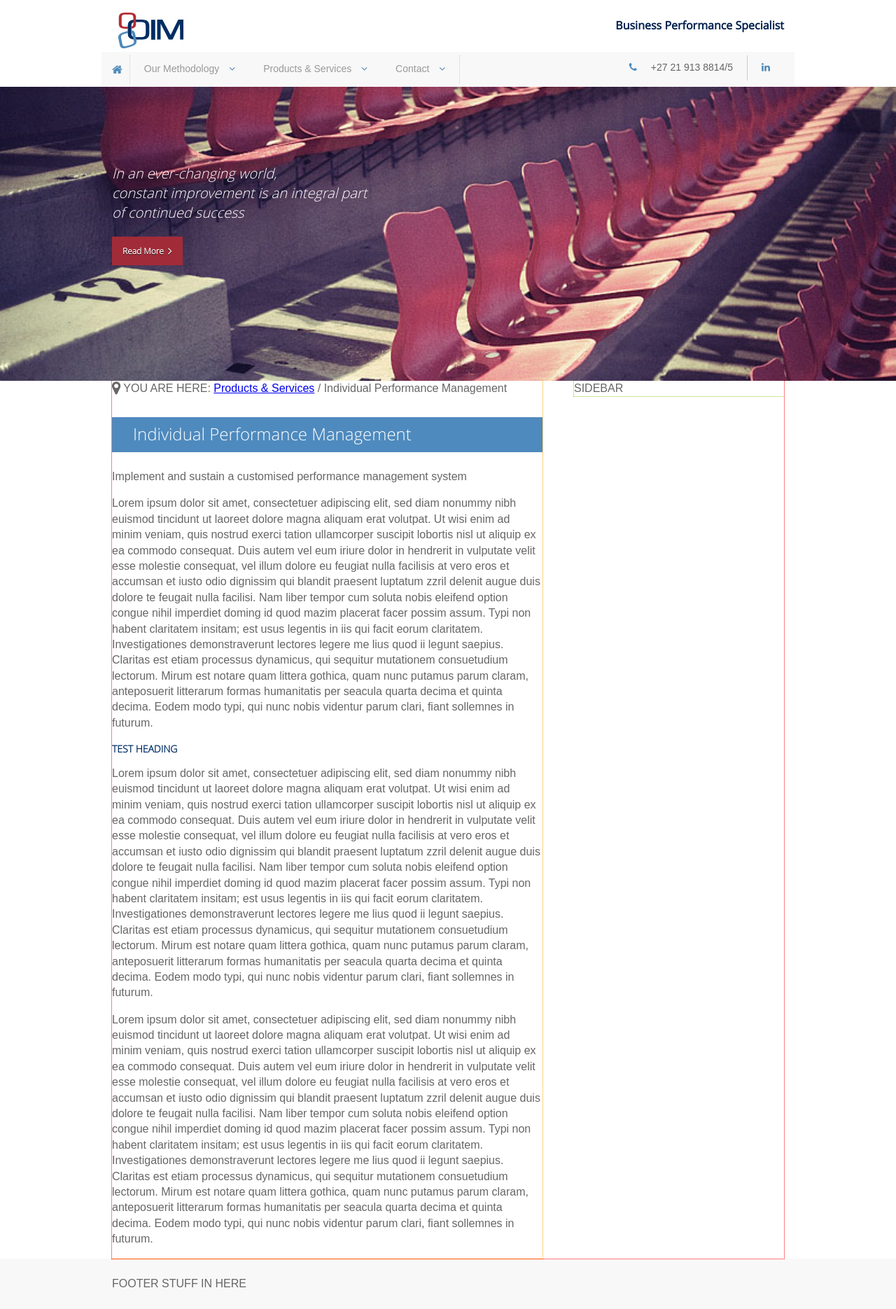
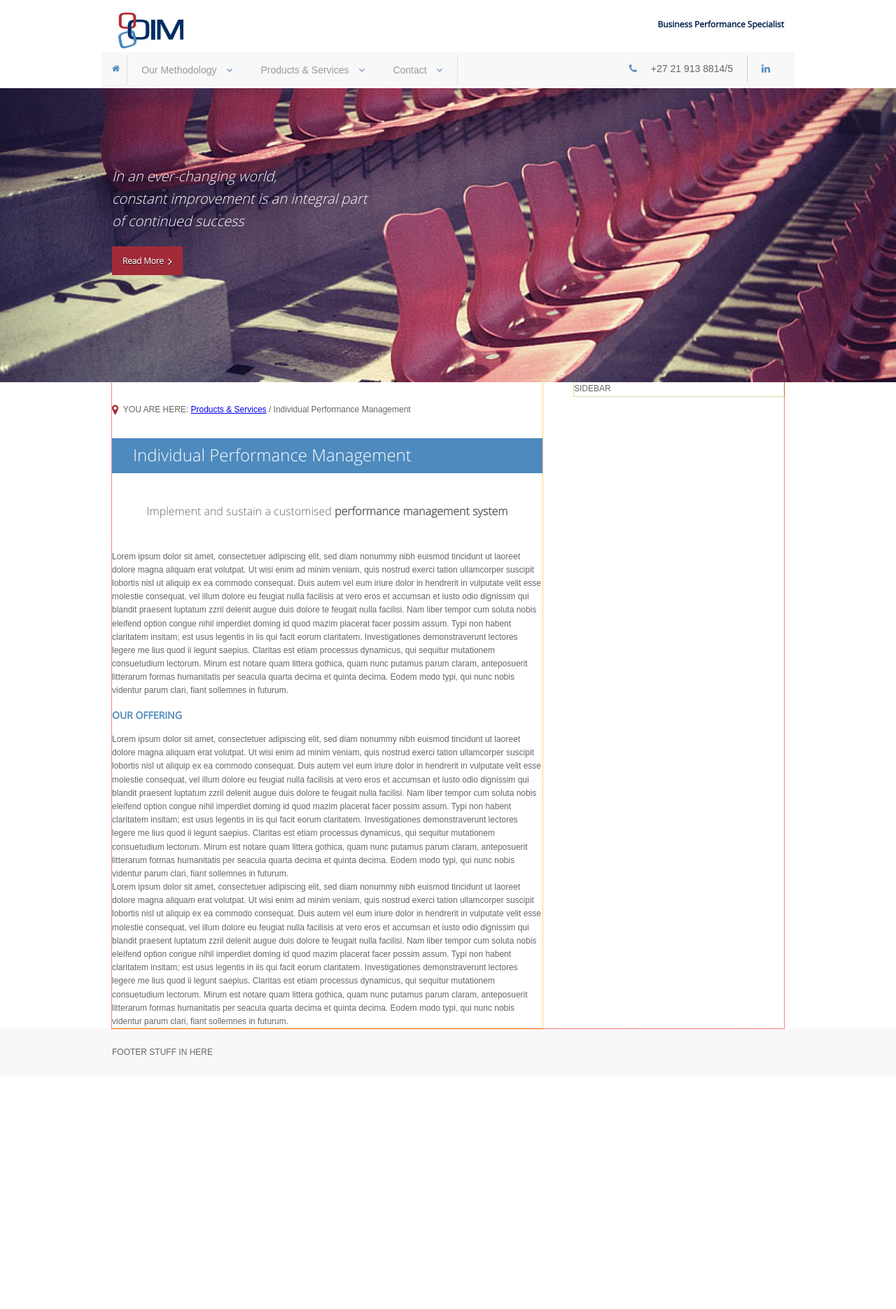
Before and after one commit to Fishgate/OIMGroup, a PHP site: page /products_services/index.php in a window 1280 px wide. Shown: the whole page at 70% size. After the commit the page ends 1507 px from the top, so only its background shows below. Run offline with PHP 8.4, Linux system fonts and the light colour scheme; some libraries are stand-ins or nearby versions.

Commit message:
Second Commit

```diff
--- a/htdocs/css/main.css
+++ b/htdocs/css/main.css
@@ -19,8 +19,8 @@
 }
 
 body {
-    font-size: 1em;
-    line-height: 1.4;
+    font-size: 12px;
+    line-height: 1.6;
 }
 
 /*
@@ -115,7 +115,16 @@
          url('../fonts/OpenSans-Regular-webfont.svg#open_sansregular') format('svg');
     font-weight: normal;
     font-style: normal;
-
+}
+@font-face {
+    font-family: 'open_sanssemibold';
+    src: url('../fonts/OpenSans-Semibold-webfont.eot');
+    src: url('../fonts/OpenSans-Semibold-webfont.eot?#iefix') format('embedded-opentype'),
+         url('../fonts/OpenSans-Semibold-webfont.woff') format('woff'),
+         url('../fonts/OpenSans-Semibold-webfont.ttf') format('truetype'),
+         url('../fonts/OpenSans-Semibold-webfont.svg#open_sanssemibold') format('svg');
+    font-weight: normal;
+    font-style: normal;
 }
 /* ------------- SEE css/font-awesome.css FOR ICONS FONTFACE DETAILS ------- */
 /* ------------- FONT-FAMILY NAME: 'FontAwesome' --------------------------- */
@@ -136,6 +145,7 @@
     font-weight: bold;
     padding-top: 10px;
 }
+
 /*============================================
                 MAIN-NAV
 =============================================*/
@@ -203,14 +213,23 @@
 .icon{
     font-family: 'FontAwesome';
 }
+.breadcrumb{
+    margin-top: 30px;
+}
 
 /* ==========================================================================
    Typography
    ========================================================================== */
 
+.red {
+    color: #A22B38;
+}
 
+.dark_blue {
+    color: #508abc;
+}
 
-body h1 {
+#body h1 {
     display: block;
     width: 585px;
     height: 50px;
@@ -224,12 +243,37 @@
     padding-left: 30px;
 }
 
-body h2 {
-    font-family: 'opensans', 'Arial', sans-serif;
+#body h2 {
+    font-family: 'opensans-reg', 'Arial', sans-serif;
     font-size: 14px;
-    color: #002E64;
+    font-weight: 800;
+    color: #508abc;
     text-transform: uppercase;
 }
+
+/* ==========================================================================
+   Product Styles
+   ========================================================================== */
+
+.caption {
+    display: block;
+    width: 615px;
+    height: 50px;
+    font-family: 'opensans', 'Arial', sans-serif;
+    font-size: 16px;
+    line-height: 3em;
+    text-align: center;
+    margin-top: 30px;
+}
+
+.copy{
+    margin-top: 30px;
+}
+
+.copy p{
+    margin: 0;
+}
+
 
 
 /*============================================
--- a/htdocs/products_services/index.php
+++ b/htdocs/products_services/index.php
@@ -22,12 +22,12 @@
         <!-- BEGIN BODY -->
         <div id='contentwrap' class='clearfix'>
             <div id='body' class='left'>
-                <div class='breadcrumb'><i class="icon-map-marker icon-large"></i> YOU ARE HERE: <a href='#'>Products & Services</a> / Individual Performance Management</div>
+                <div class='breadcrumb'><i class="icon-map-marker icon-large red"></i> &nbsp;YOU ARE HERE: <a href='#'>Products & Services</a> / Individual Performance Management</div>
                 <h1>Individual Performance Management</h1>
-                <div class='slogan'>Implement and sustain a customised performance management system</div>
+                <div class='caption'>Implement and sustain a customised <strong>performance management system</strong></div>
                 <div class='copy'>
                     <p>Lorem ipsum dolor sit amet, consectetuer adipiscing elit, sed diam nonummy nibh euismod tincidunt ut laoreet dolore magna aliquam erat volutpat. Ut wisi enim ad minim veniam, quis nostrud exerci tation ullamcorper suscipit lobortis nisl ut aliquip ex ea commodo consequat. Duis autem vel eum iriure dolor in hendrerit in vulputate velit esse molestie consequat, vel illum dolore eu feugiat nulla facilisis at vero eros et accumsan et iusto odio dignissim qui blandit praesent luptatum zzril delenit augue duis dolore te feugait nulla facilisi. Nam liber tempor cum soluta nobis eleifend option congue nihil imperdiet doming id quod mazim placerat facer possim assum. Typi non habent claritatem insitam; est usus legentis in iis qui facit eorum claritatem. Investigationes demonstraverunt lectores legere me lius quod ii legunt saepius. Claritas est etiam processus dynamicus, qui sequitur mutationem consuetudium lectorum. Mirum est notare quam littera gothica, quam nunc putamus parum claram, anteposuerit litterarum formas humanitatis per seacula quarta decima et quinta decima. Eodem modo typi, qui nunc nobis videntur parum clari, fiant sollemnes in futurum.</p>
-                    <p><h2><strong>Test Heading</strong></h2>Lorem ipsum dolor sit amet, consectetuer adipiscing elit, sed diam nonummy nibh euismod tincidunt ut laoreet dolore magna aliquam erat volutpat. Ut wisi enim ad minim veniam, quis nostrud exerci tation ullamcorper suscipit lobortis nisl ut aliquip ex ea commodo consequat. Duis autem vel eum iriure dolor in hendrerit in vulputate velit esse molestie consequat, vel illum dolore eu feugiat nulla facilisis at vero eros et accumsan et iusto odio dignissim qui blandit praesent luptatum zzril delenit augue duis dolore te feugait nulla facilisi. Nam liber tempor cum soluta nobis eleifend option congue nihil imperdiet doming id quod mazim placerat facer possim assum. Typi non habent claritatem insitam; est usus legentis in iis qui facit eorum claritatem. Investigationes demonstraverunt lectores legere me lius quod ii legunt saepius. Claritas est etiam processus dynamicus, qui sequitur mutationem consuetudium lectorum. Mirum est notare quam littera gothica, quam nunc putamus parum claram, anteposuerit litterarum formas humanitatis per seacula quarta decima et quinta decima. Eodem modo typi, qui nunc nobis videntur parum clari, fiant sollemnes in futurum.</p>
+                    <p><h2>Our Offering</h2>Lorem ipsum dolor sit amet, consectetuer adipiscing elit, sed diam nonummy nibh euismod tincidunt ut laoreet dolore magna aliquam erat volutpat. Ut wisi enim ad minim veniam, quis nostrud exerci tation ullamcorper suscipit lobortis nisl ut aliquip ex ea commodo consequat. Duis autem vel eum iriure dolor in hendrerit in vulputate velit esse molestie consequat, vel illum dolore eu feugiat nulla facilisis at vero eros et accumsan et iusto odio dignissim qui blandit praesent luptatum zzril delenit augue duis dolore te feugait nulla facilisi. Nam liber tempor cum soluta nobis eleifend option congue nihil imperdiet doming id quod mazim placerat facer possim assum. Typi non habent claritatem insitam; est usus legentis in iis qui facit eorum claritatem. Investigationes demonstraverunt lectores legere me lius quod ii legunt saepius. Claritas est etiam processus dynamicus, qui sequitur mutationem consuetudium lectorum. Mirum est notare quam littera gothica, quam nunc putamus parum claram, anteposuerit litterarum formas humanitatis per seacula quarta decima et quinta decima. Eodem modo typi, qui nunc nobis videntur parum clari, fiant sollemnes in futurum.</p>
                     <p>Lorem ipsum dolor sit amet, consectetuer adipiscing elit, sed diam nonummy nibh euismod tincidunt ut laoreet dolore magna aliquam erat volutpat. Ut wisi enim ad minim veniam, quis nostrud exerci tation ullamcorper suscipit lobortis nisl ut aliquip ex ea commodo consequat. Duis autem vel eum iriure dolor in hendrerit in vulputate velit esse molestie consequat, vel illum dolore eu feugiat nulla facilisis at vero eros et accumsan et iusto odio dignissim qui blandit praesent luptatum zzril delenit augue duis dolore te feugait nulla facilisi. Nam liber tempor cum soluta nobis eleifend option congue nihil imperdiet doming id quod mazim placerat facer possim assum. Typi non habent claritatem insitam; est usus legentis in iis qui facit eorum claritatem. Investigationes demonstraverunt lectores legere me lius quod ii legunt saepius. Claritas est etiam processus dynamicus, qui sequitur mutationem consuetudium lectorum. Mirum est notare quam littera gothica, quam nunc putamus parum claram, anteposuerit litterarum formas humanitatis per seacula quarta decima et quinta decima. Eodem modo typi, qui nunc nobis videntur parum clari, fiant sollemnes in futurum.</p>
                 </div>
             </div>
```
Also changed, not shown: htdocs/fonts/OpenSans-Semibold-webfont.ttf (added), htdocs/fonts/OpenSans-Semibold-webfont.woff (added), htdocs/includes/stylesnsuch.php (line endings or trailing spaces), 2 other files.
